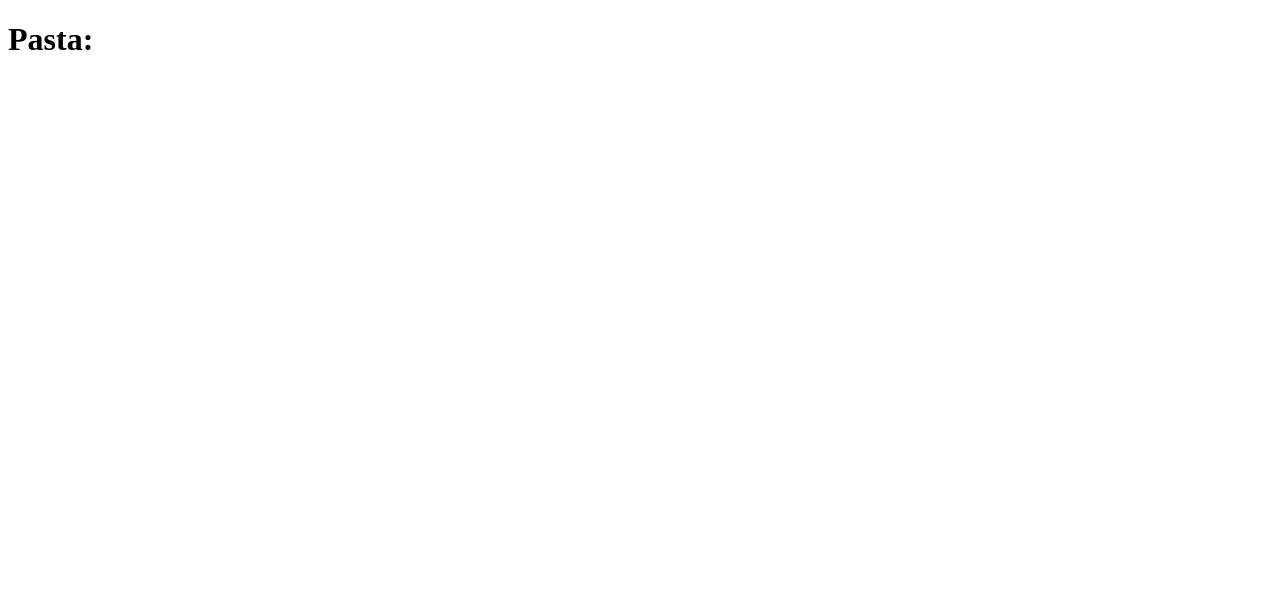
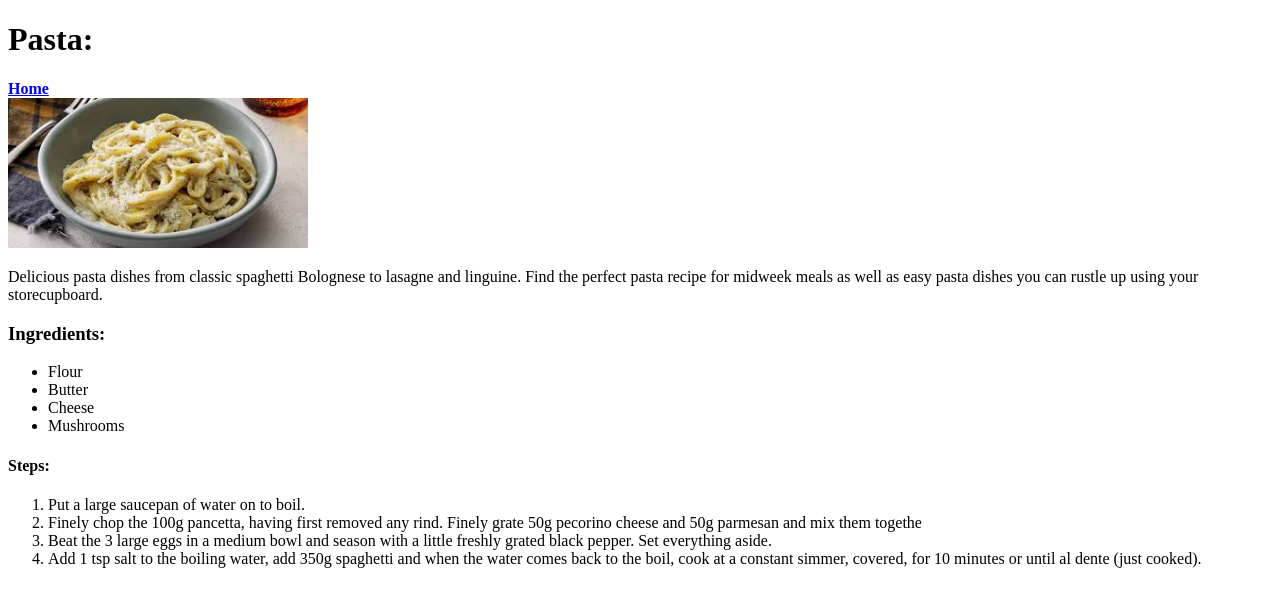
Before and after one commit to MoonDog1080/odin-recipes, a plain HTML site: page recipes/pasta.html in a window 1280 px wide. Drawn offline with Linux system fonts and the light colour scheme.

Commit message:
populated and finished pasta.html

```diff
--- a/recipes/pasta.html
+++ b/recipes/pasta.html
@@ -6,7 +6,27 @@
     <title>Pasta</title>
 </head>
 <body>
-    <H1>Pasta:</H1>
+    <h1>Pasta:</h1>
+    <a href="../index.html"><strong>Home</strong></a>
+    <br>
+    <img src="../images/pasta.jpeg" alt="Pasta" width="300" heoght="300">
+    <p>Delicious pasta dishes from classic spaghetti Bolognese to lasagne and linguine. Find the perfect pasta recipe for midweek meals as well as easy pasta dishes you can rustle up using your storecupboard.</p>
+
+    <h3>Ingredients:</h3>
+    <ul>
+        <li>Flour</li>
+        <li>Butter</li>
+        <li>Cheese</li>
+        <li>Mushrooms</li>
+    </ul>
+
+    <h4>Steps:</h4>
+    <ol>
+        <li>Put a large saucepan of water on to boil.</li>
+        <li>Finely chop the 100g pancetta, having first removed any rind. Finely grate 50g pecorino cheese and 50g parmesan and mix them togethe</li>
+        <li>Beat the 3 large eggs in a medium bowl and season with a little freshly grated black pepper. Set everything aside.</li>
+        <li>Add 1 tsp salt to the boiling water, add 350g spaghetti and when the water comes back to the boil, cook at a constant simmer, covered, for 10 minutes or until al dente (just cooked).</li>
+    </ol>
 
 </body>
 </html>
```
